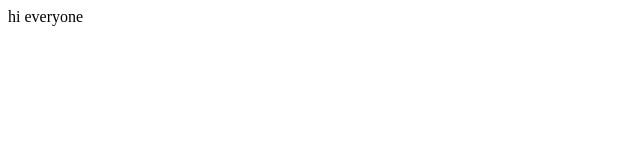
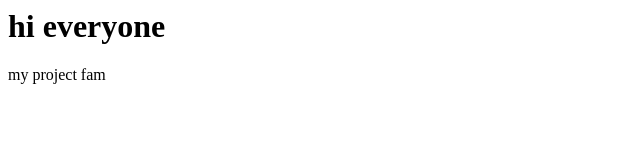
Before and after one commit to palominojuan99/palominojuan99.github.io, a plain HTML site: page index.html in a window 1280 px wide. Shown: the whole page, without its empty margins (0-640 px from the left). Drawn offline with Linux system fonts and the light colour scheme.

Commit message:
Update index.html

```diff
--- a/index.html
+++ b/index.html
@@ -1 +1,2 @@
-hi everyone
+<h1> hi everyone</h1>
+<p> my project fam</p>
```
